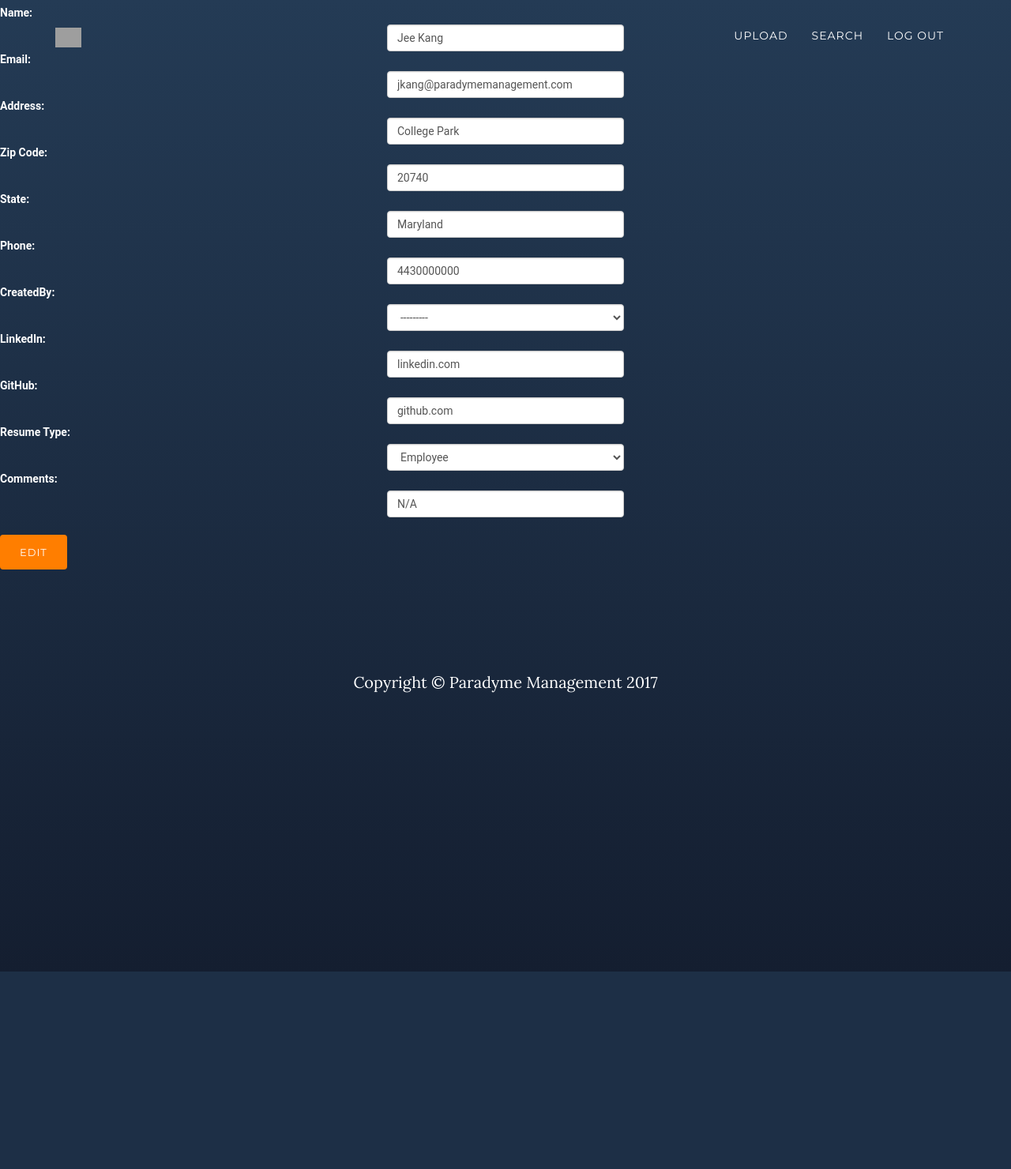
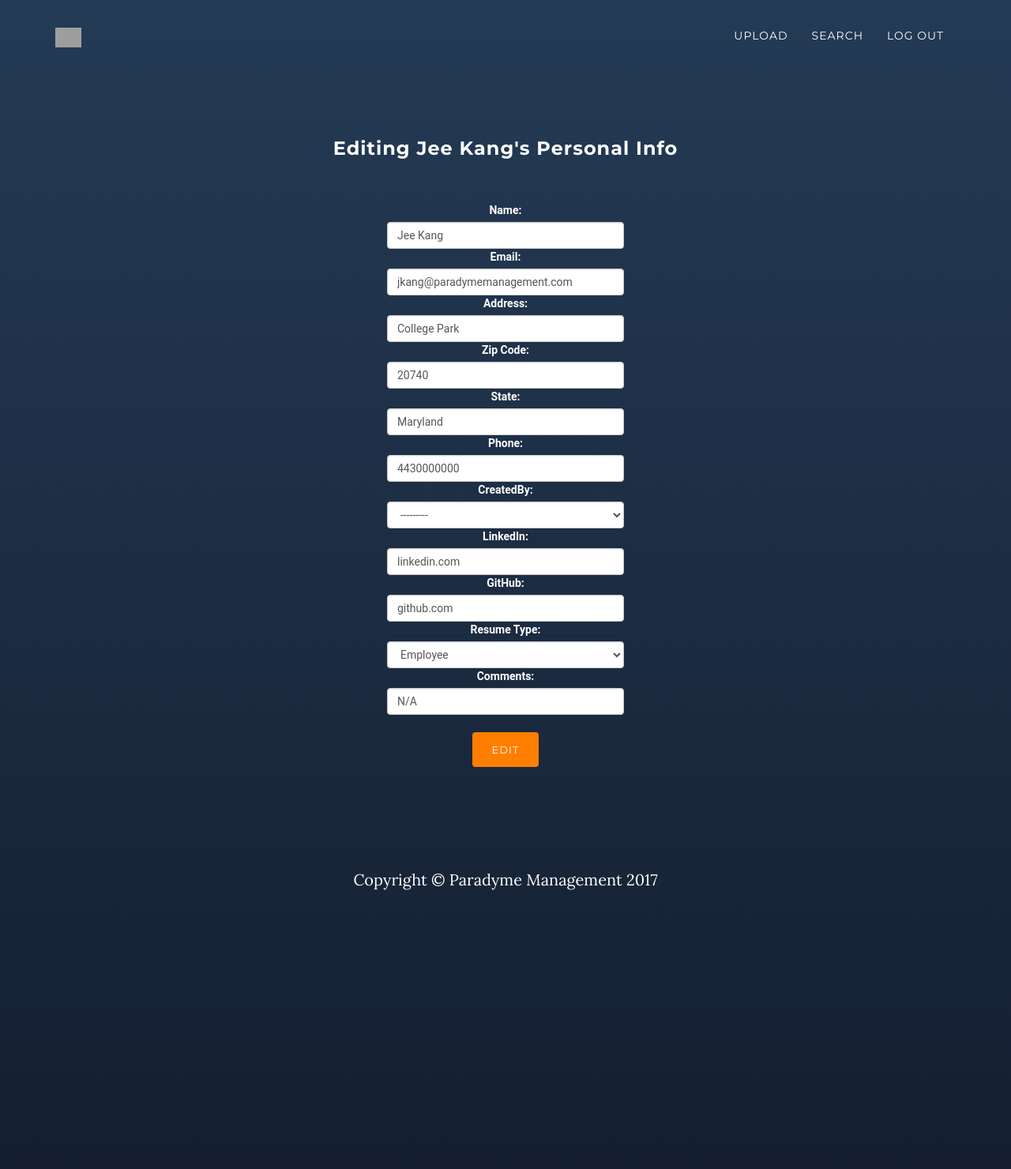
Before and after one commit to jeekang/RSR, a Django app: a page that uses ParadymeIntern/RSR/templates/person_update_form.html in a window 1280 px wide. Shown: the whole page at 79% size. Before the commit the page ends 1230 px from the top, so only its background shows below. Run offline with Django 3.2, Linux system fonts and the light colour scheme; a user stored in the database is signed in; data comes from the database, SQL or seed files in the repository; some libraries are stand-ins or nearby versions; grey boxes are pictures that could not be loaded.

Commit message:
DIV CONTAINER

```diff
--- a/ParadymeIntern/RSR/templates/person_update_form.html
+++ b/ParadymeIntern/RSR/templates/person_update_form.html
@@ -1,6 +1,10 @@
 {% extends 'navigation.html' %}
 {% load widget_tweaks %}
 {% block content %}
+<!--ADD THIS DIV CLASS TO ALL-->
+<div class="container content-section text-center">
+
+
 <div style="color:#000">
 	<h3 style = "color:#FFF"> Editing {{person.Name}}'s Personal Info</h3>
 	<br/>
@@ -12,4 +16,7 @@
 		<button type="submit" class = "button-style">Edit</button>
 
  </form>
+
+<!-- DONT FORGET TO CLOSE DIV-->
+ </div>
 {% endblock %}
```
